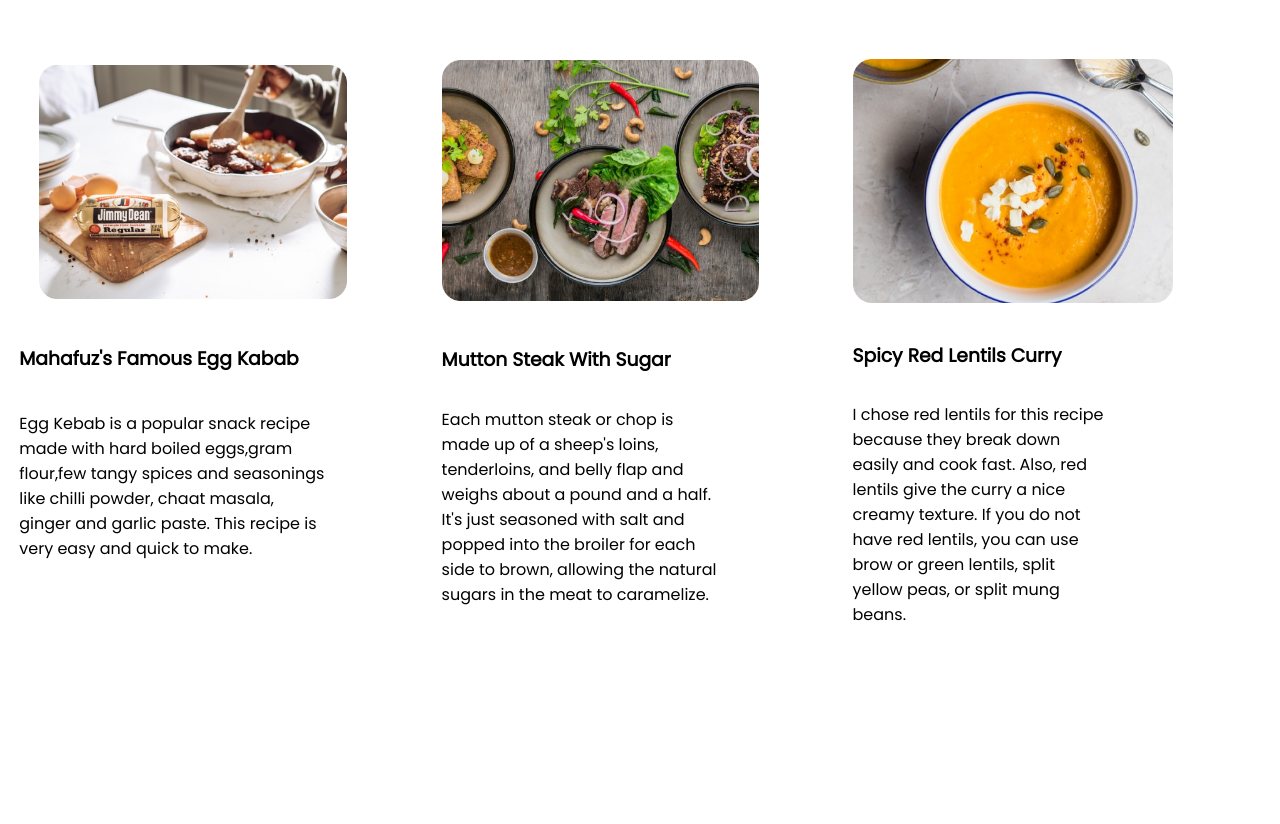
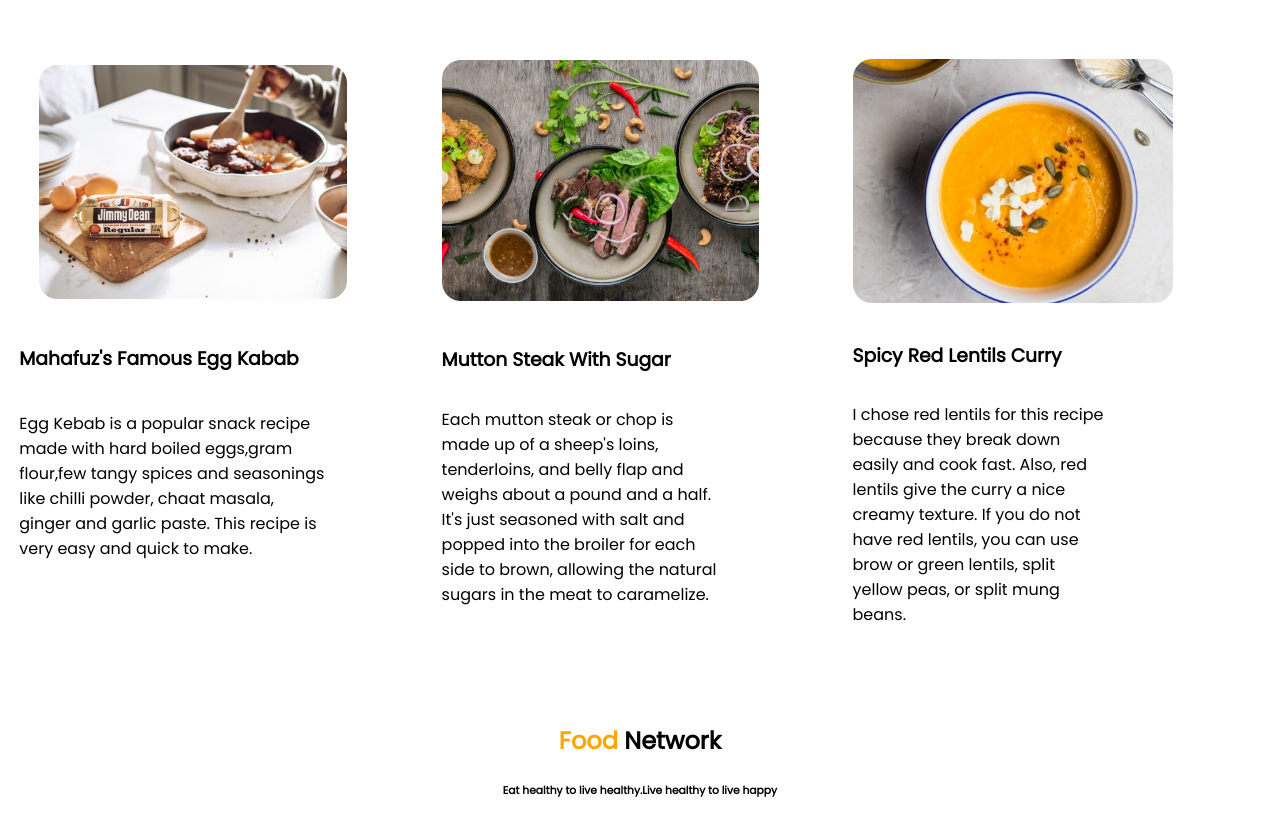
Before and after one commit to Mahafuz-Aziz/assignment-food-network, a plain HTML site: page index.html in a window 1280 px wide. Shown: the part 1165-1989 px from the top of the page. Before the commit the page ends 1888 px from the top, so only its background shows below. Drawn offline with Linux system fonts and the light colour scheme.

Commit message:
final added

```diff
--- a/index.html
+++ b/index.html
@@ -76,6 +76,10 @@
             </div>
         </div>
     </section>
+    <footer>
+        <h2><span class="color">Food</span> Network</h2>
+        <h6>Eat healthy to live healthy.Live healthy to live happy</h6>
+    </footer>
 </body>
 
 </html>
--- a/style.css
+++ b/style.css
@@ -105,3 +105,11 @@ body{
         padding-top: 3%;
         padding-right: 5%;
     }
+    footer h2{
+        text-align: center;
+        padding-bottom: 0;
+    }
+    footer h6{
+        text-align: center;
+        padding-top: 0;
+    }
```
